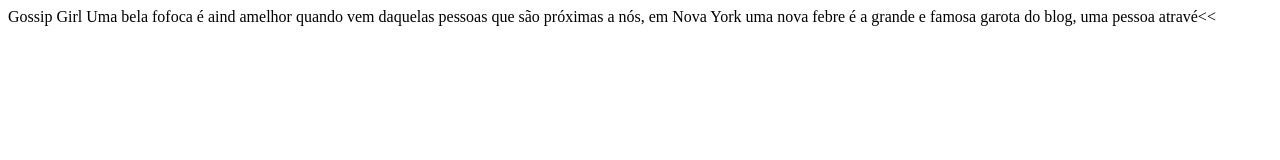
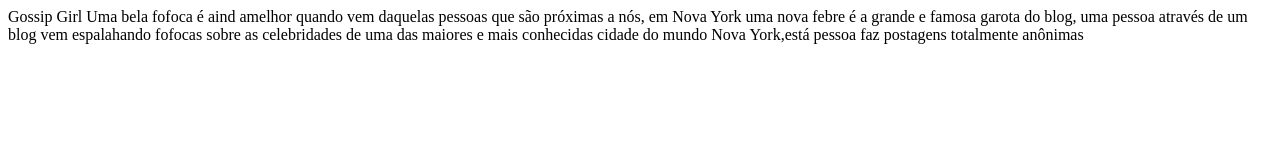
Before and after one commit to jamilifrts16/milifrts, a plain HTML site: page Jamili.html in a window 1280 px wide. Drawn offline with Linux system fonts and the light colour scheme.

Commit message:
Update Jamili.html

```diff
--- a/Jamili.html
+++ b/Jamili.html
@@ -9,7 +9,10 @@
 <body>
                                    Gossip Girl
 Uma bela fofoca é aind amelhor quando vem daquelas pessoas que são próximas a nós,
-em Nova York uma nova febre é a grande e famosa garota do blog, uma pessoa atravé<<
+em Nova York uma nova febre é a grande e famosa garota do blog, uma pessoa através
+de um blog vem espalahando fofocas sobre as celebridades de uma das maiores e mais
+conhecidas cidade do mundo Nova York,está pessoa faz postagens totalmente anônimas
+
 
 
 
```
